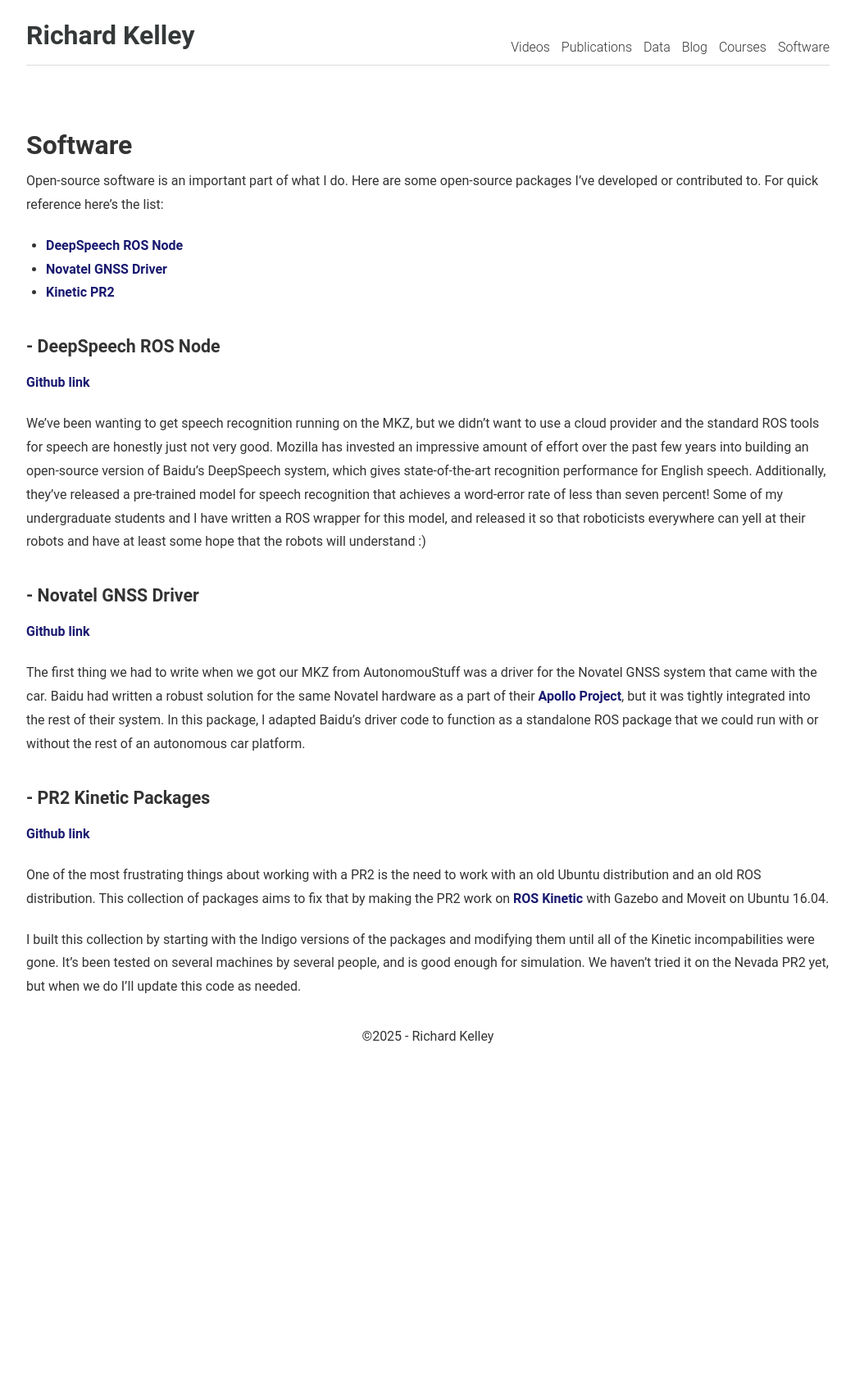
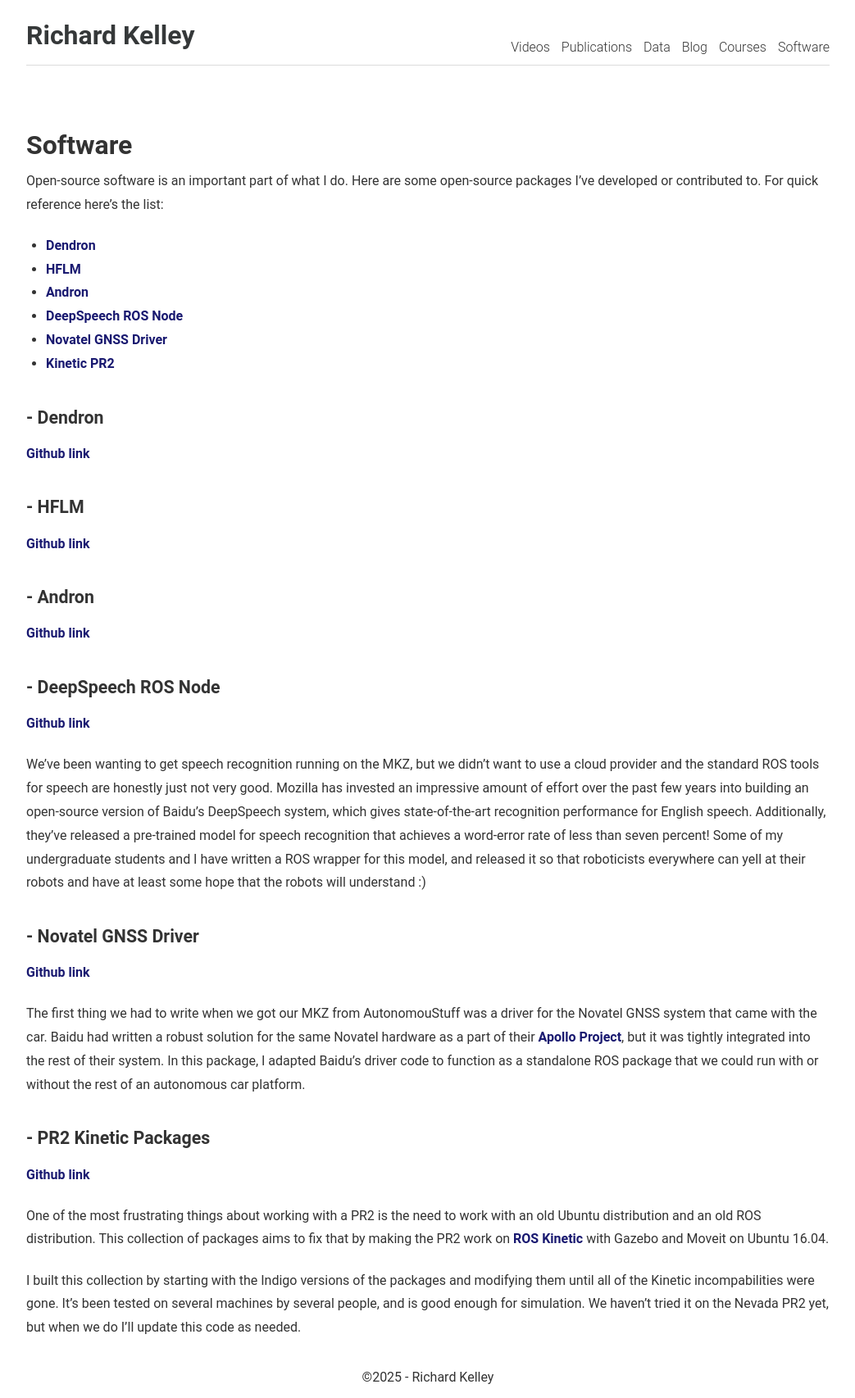
Before and after one commit to RichardKelley/richardkelley.github.io, a Jekyll site: the page built from software.md, in a window 1280 px wide. Shown: the whole page at 82% size, without its empty margins (118-1161 px from the left). Built offline with Jekyll 4.4.1, drawn with Linux system fonts in a browser that asks for light colours; before the commit the page ends 1290 px from its top, so only the background shows below that.

Commit message:
Adding software links.

```diff
--- a/software.md
+++ b/software.md
@@ -10,9 +10,24 @@ Open-source software is an important part of what I do. Here are some
 open-source packages I've developed or contributed to. For quick
 reference here's the list:
 
+- [Dendron](#dendron)
+- [HFLM](#hflm)
+- [Andron](#andron)
 - [DeepSpeech ROS Node](#deepspeech)
 - [Novatel GNSS Driver](#gnss-driver)
 - [Kinetic PR2](#pr2-kinetic)
+
+### - <a name="dendron"></a> Dendron
+
+[Github link](https://github.com/RichardKelley/dendron){:target="blank"}
+
+### - <a name="hflm"></a> HFLM
+
+[Github link](https://github.com/RichardKelley/hflm){:target="blank"}
+
+### - <a name="andron"></a> Andron
+
+[Github link](https://github.com/RichardKelley/andron){:target="blank"}
 
 ### - <a name="deepspeech"></a> DeepSpeech ROS Node
 
```
Also changed, not shown: courses.md (line endings or trailing spaces).
